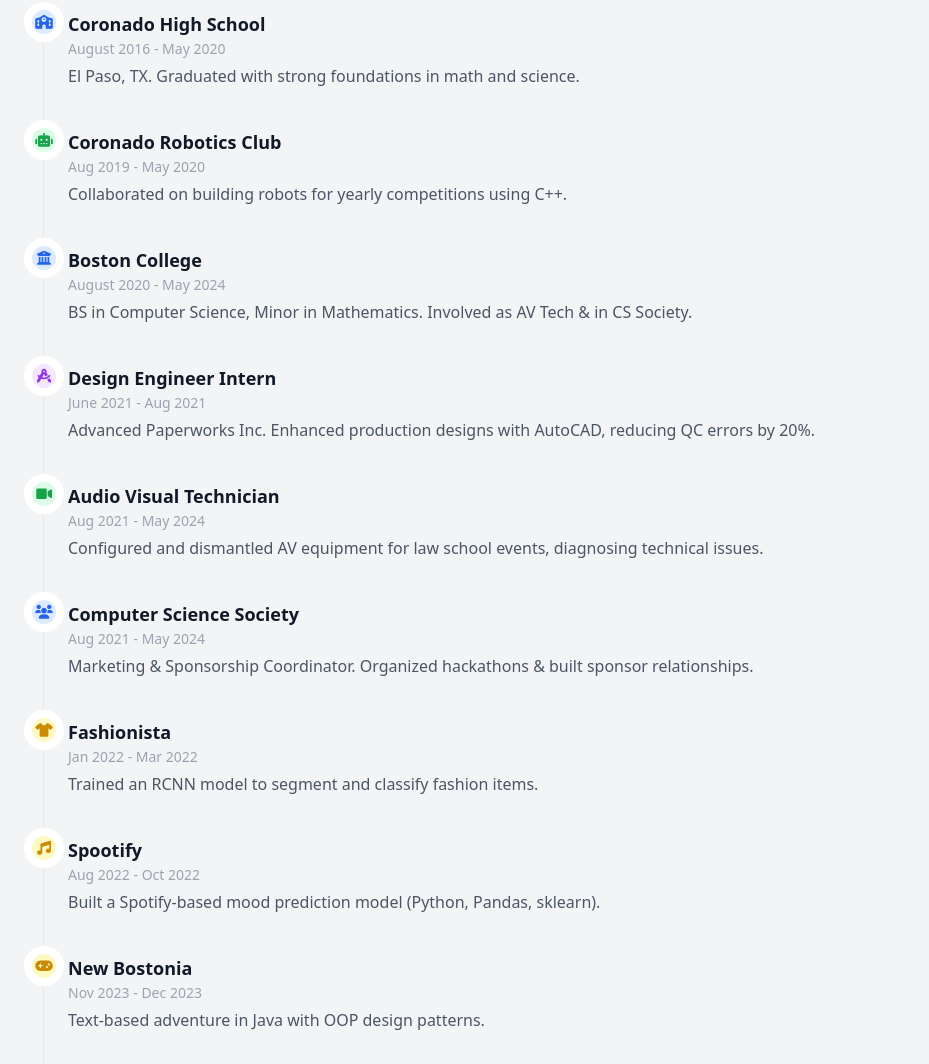
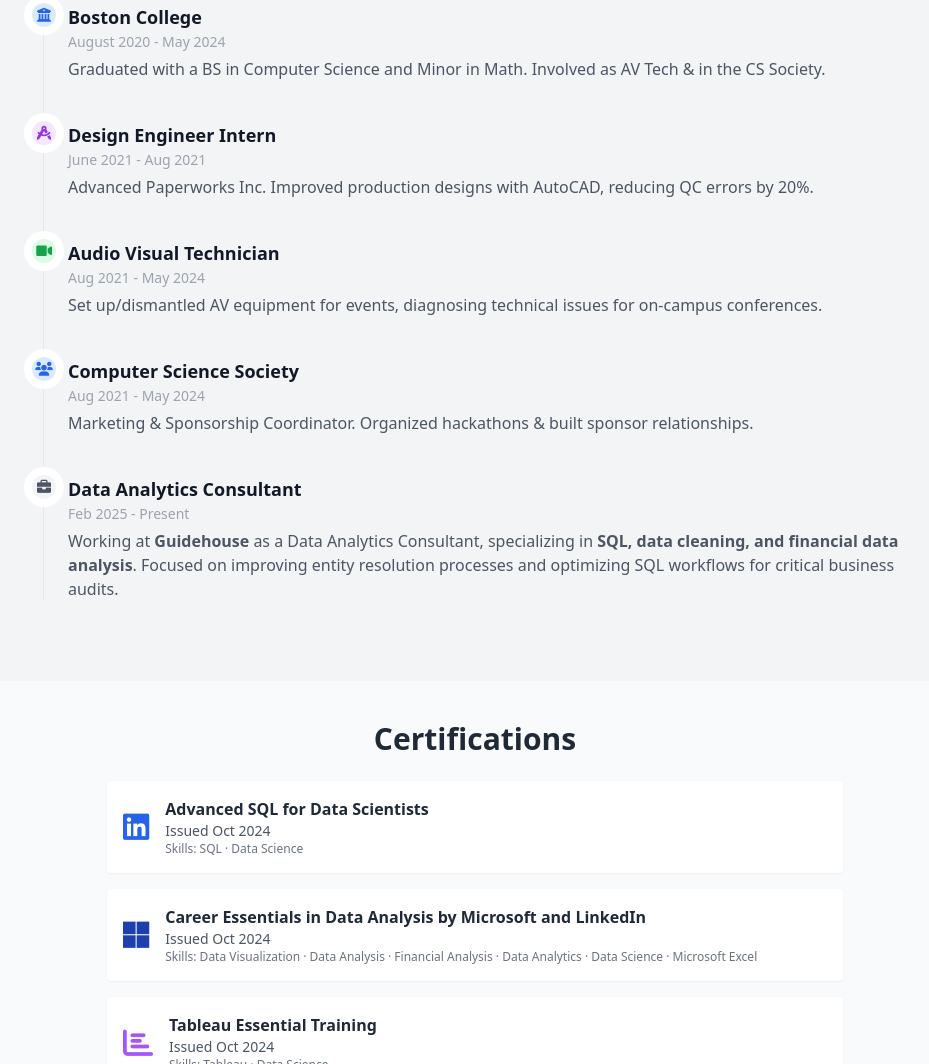
Before and after one commit to respin5757/personal-website, a plain HTML site: page index.html in a window 1280 px wide. Shown: the part 1736-2800 px from the top of the page, without its empty margins (165-1094 px from the left). Drawn offline with nearby package versions, Linux system fonts and the light colour scheme.

Commit message:
Update index.html
fix image stretch and clean timeline

```diff
--- a/index.html
+++ b/index.html
@@ -8,7 +8,7 @@
     />
     <meta
       name="description"
-      content="Professional portfolio of Rafael Espinoza, showcasing projects, skills, and a timeline."
+      content="Professional portfolio of Rafael Espinoza, showcasing projects, skills, and a concise timeline."
     />
     <title>Rafael Espinoza | Portfolio</title>
 
@@ -105,33 +105,39 @@
     <!-- ABOUT -->
     <section id="about" class="py-10 text-center">
       <h2 class="text-3xl font-semibold mb-6">About Me</h2>
-      <!-- New wrapped logos -->
-      <div class="flex justify-center space-x-6 my-4">
+      <!-- Logo Wrap: Force width but let height adjust automatically -->
+      <div class="flex justify-center space-x-8 my-4">
+        <!-- Boston College Logo -->
         <img
           src="Boston_College_Eagles_logo.png"
           alt="Boston College Logo"
-          class="w-20 h-20"
+          class="w-20 h-auto object-contain"
         />
+        <!-- Guidehouse Logo (slightly wider to preserve aspect ratio) -->
         <img
           src="Guidehouse_Logo.png"
           alt="Guidehouse Logo"
-          class="w-20 h-20"
+          class="w-28 h-auto object-contain"
         />
       </div>
       <p class="max-w-2xl mx-auto px-4 leading-relaxed">
-        I am a first-generation college graduate with a Bachelor of Science in Computer Science
-        and a minor in Mathematics from Boston College. Currently, I work as a
-        <strong>Data Analytics Consultant at Guidehouse</strong>, where I specialize in
-        <strong>SQL, data cleaning, and financial data analysis</strong>.
-        Fluent in Spanish and skilled in data analysis, visualization, and machine learning,
-        I have a passion for leveraging technology to solve complex problems.
+        I am a first-generation college graduate with a Bachelor of Science
+        in Computer Science and a minor in Mathematics from Boston College.
+        Currently, I work as a
+        <strong>Data Analytics Consultant at Guidehouse</strong>, where I
+        specialize in <strong>SQL, data cleaning, and financial data analysis</strong>.
+        Fluent in Spanish and skilled in data analysis, visualization, and
+        machine learning, I have a passion for leveraging technology to
+        solve complex problems.
       </p>
     </section>
 
     <!-- PROJECTS -->
     <section id="projects" class="py-10 bg-gray-50">
       <h2 class="text-3xl font-semibold text-center mb-6">Projects</h2>
-      <div class="max-w-6xl mx-auto grid gap-6 grid-cols-1 md:grid-cols-2 lg:grid-cols-3 px-4">
+      <div
+        class="max-w-6xl mx-auto grid gap-6 grid-cols-1 md:grid-cols-2 lg:grid-cols-3 px-4"
+      >
         <!-- SMART CABBIE -->
         <a
           href="https://github.com/respin5757/chicago-taxi-analysis"
@@ -179,8 +185,8 @@
             <h3 class="text-xl font-semibold">Large Data Processing</h3>
           </div>
           <p class="mt-2 text-sm">
-            Explored large-scale data processing with distributed computing for
-            improved performance. Focused on algorithms and parallel
+            Explored large-scale data processing with distributed computing
+            for improved performance. Focused on algorithms and parallel
             optimizations.
           </p>
           <div class="mt-3 space-x-2">
@@ -254,10 +260,10 @@
             <h3 class="text-xl font-semibold">Origami in Modern Geometry</h3>
           </div>
           <p class="mt-2 text-sm">
-            Explored the mathematical applications of the Beloch Fold in solving
-            cubic equations. Combined theoretical research and geometric
-            demonstrations to integrate advanced concepts with practical
-            techniques.
+            Explored the mathematical applications of the Beloch Fold in
+            solving cubic equations. Combined theoretical research and
+            geometric demonstrations to integrate advanced concepts with
+            practical techniques.
           </p>
           <div class="mt-3 space-x-2">
             <span
@@ -283,8 +289,8 @@
           </div>
           <p class="mt-2 text-sm">
             Developed a text-based adventure game in Java featuring dynamic
-            scenarios, inventory management, and design patterns like Singleton
-            and Factory Method.
+            scenarios, inventory management, and design patterns like
+            Singleton and Factory Method.
           </p>
           <div class="mt-3 space-x-2">
             <span
@@ -309,10 +315,10 @@
             <h3 class="text-xl font-semibold">Fashionista</h3>
           </div>
           <p class="mt-2 text-sm">
-            Developed a script that trains an RCNN model to segment and classify
-            fashion items. This project involved data preprocessing, model
-            training, and result visualization, highlighting collaboration and
-            the application of machine learning techniques.
+            Developed a script that trains an RCNN model to segment and
+            classify fashion items. This project involved data preprocessing,
+            model training, and result visualization, highlighting
+            collaboration and the application of machine learning techniques.
           </p>
           <div class="mt-3 space-x-2">
             <span
@@ -391,45 +397,6 @@
       <h2 class="text-3xl font-semibold text-center mb-6">Timeline</h2>
       <div class="max-w-4xl mx-auto px-4">
         <ol class="relative border-l border-gray-200">
-          <!-- Coronado High School -->
-          <li class="mb-10 ml-6">
-            <span
-              class="flex absolute -left-3 justify-center items-center w-6 h-6 bg-blue-100 rounded-full ring-8 ring-white"
-            >
-              <i class="fa-solid fa-school text-blue-600 text-sm"></i>
-            </span>
-            <h3 class="mb-1 text-lg font-semibold text-gray-900">
-              Coronado High School
-            </h3>
-            <time
-              class="block mb-2 text-sm font-normal leading-none text-gray-400"
-              >August 2016 - May 2020</time
-            >
-            <p class="text-base text-gray-600">
-              El Paso, TX. Graduated with strong foundations in math and
-              science.
-            </p>
-          </li>
-
-          <!-- Coronado Robotics Club -->
-          <li class="mb-10 ml-6">
-            <span
-              class="flex absolute -left-3 justify-center items-center w-6 h-6 bg-green-100 rounded-full ring-8 ring-white"
-            >
-              <i class="fa-solid fa-robot text-green-600 text-sm"></i>
-            </span>
-            <h3 class="mb-1 text-lg font-semibold text-gray-900">
-              Coronado Robotics Club
-            </h3>
-            <time
-              class="block mb-2 text-sm font-normal leading-none text-gray-400"
-              >Aug 2019 - May 2020</time
-            >
-            <p class="text-base text-gray-600">
-              Collaborated on building robots for yearly competitions using C++.
-            </p>
-          </li>
-
           <!-- Boston College -->
           <li class="mb-10 ml-6">
             <span
@@ -445,8 +412,8 @@
               >August 2020 - May 2024</time
             >
             <p class="text-base text-gray-600">
-              BS in Computer Science, Minor in Mathematics. Involved as AV
-              Tech &amp; in CS Society.
+              Graduated with a BS in Computer Science and Minor in Math.
+              Involved as AV Tech &amp; in the CS Society.
             </p>
           </li>
 
@@ -465,8 +432,8 @@
               >June 2021 - Aug 2021</time
             >
             <p class="text-base text-gray-600">
-              Advanced Paperworks Inc. Enhanced production designs with AutoCAD,
-              reducing QC errors by 20%.
+              Advanced Paperworks Inc. Improved production designs with
+              AutoCAD, reducing QC errors by 20%.
             </p>
           </li>
 
@@ -485,8 +452,8 @@
               >Aug 2021 - May 2024</time
             >
             <p class="text-base text-gray-600">
-              Configured and dismantled AV equipment for law school events,
-              diagnosing technical issues.
+              Set up/dismantled AV equipment for events, diagnosing
+              technical issues for on-campus conferences.
             </p>
           </li>
 
@@ -510,120 +477,6 @@
             </p>
           </li>
 
-          <!-- Fashionista -->
-          <li class="mb-10 ml-6">
-            <span
-              class="flex absolute -left-3 justify-center items-center w-6 h-6 bg-yellow-100 rounded-full ring-8 ring-white"
-            >
-              <i class="fa-solid fa-shirt text-yellow-600 text-sm"></i>
-            </span>
-            <h3 class="mb-1 text-lg font-semibold text-gray-900">
-              Fashionista
-            </h3>
-            <time
-              class="block mb-2 text-sm font-normal leading-none text-gray-400"
-              >Jan 2022 - Mar 2022</time
-            >
-            <p class="text-base text-gray-600">
-              Trained an RCNN model to segment and classify fashion items.
-            </p>
-          </li>
-
-          <!-- Spootify -->
-          <li class="mb-10 ml-6">
-            <span
-              class="flex absolute -left-3 justify-center items-center w-6 h-6 bg-yellow-100 rounded-full ring-8 ring-white"
-            >
-              <i class="fa-solid fa-music text-yellow-600 text-sm"></i>
-            </span>
-            <h3 class="mb-1 text-lg font-semibold text-gray-900">Spootify</h3>
-            <time
-              class="block mb-2 text-sm font-normal leading-none text-gray-400"
-              >Aug 2022 - Oct 2022</time
-            >
-            <p class="text-base text-gray-600">
-              Built a Spotify-based mood prediction model (Python, Pandas,
-              sklearn).
-            </p>
-          </li>
-
-          <!-- New Bostonia -->
-          <li class="mb-10 ml-6">
-            <span
-              class="flex absolute -left-3 justify-center items-center w-6 h-6 bg-yellow-100 rounded-full ring-8 ring-white"
-            >
-              <i class="fa-solid fa-gamepad text-yellow-600 text-sm"></i>
-            </span>
-            <h3 class="mb-1 text-lg font-semibold text-gray-900">
-              New Bostonia
-            </h3>
-            <time
-              class="block mb-2 text-sm font-normal leading-none text-gray-400"
-              >Nov 2023 - Dec 2023</time
-            >
-            <p class="text-base text-gray-600">
-              Text-based adventure in Java with OOP design patterns.
-            </p>
-          </li>
-
-          <!-- Origami in Modern Geometry -->
-          <li class="mb-10 ml-6">
-            <span
-              class="flex absolute -left-3 justify-center items-center w-6 h-6 bg-yellow-100 rounded-full ring-8 ring-white"
-            >
-              <i class="fa-solid fa-shapes text-yellow-600 text-sm"></i>
-            </span>
-            <h3 class="mb-1 text-lg font-semibold text-gray-900">
-              Origami in Modern Geometry
-            </h3>
-            <time
-              class="block mb-2 text-sm font-normal leading-none text-gray-400"
-              >Mar 2024 - May 2024</time
-            >
-            <p class="text-base text-gray-600">
-              Explored the Beloch Fold for solving cubic equations, merging
-              theory with geometric demos.
-            </p>
-          </li>
-
-          <!-- Large Data Processing -->
-          <li class="mb-10 ml-6">
-            <span
-              class="flex absolute -left-3 justify-center items-center w-6 h-6 bg-yellow-100 rounded-full ring-8 ring-white"
-            >
-              <i class="fa-solid fa-network-wired text-yellow-600 text-sm"></i>
-            </span>
-            <h3 class="mb-1 text-lg font-semibold text-gray-900">
-              Large Data Processing
-            </h3>
-            <time
-              class="block mb-2 text-sm font-normal leading-none text-gray-400"
-              >Mar 2024 - May 2024</time
-            >
-            <p class="text-base text-gray-600">
-              Explored parallel computing methods for large-scale data
-              processing using Spark &amp; Scala.
-            </p>
-          </li>
-
-          <!-- Smart Cabbie -->
-          <li class="mb-10 ml-6">
-            <span
-              class="flex absolute -left-3 justify-center items-center w-6 h-6 bg-yellow-100 rounded-full ring-8 ring-white"
-            >
-              <i class="fa-solid fa-taxi text-yellow-600 text-sm"></i>
-            </span>
-            <h3 class="mb-1 text-lg font-semibold text-gray-900">Smart Cabbie</h3>
-            <time
-              class="block mb-2 text-sm font-normal leading-none text-gray-400"
-              >Nov 2024 - Dec 2024</time
-            >
-            <p class="text-base text-gray-600">
-              Analyzed Chicago taxi data with SQL/Python &amp; Tableau
-              dashboards for strategic insights.
-            </p>
-          </li>
-
           <!-- Guidehouse -->
           <li class="mb-10 ml-6">
             <span
@@ -631,15 +484,19 @@
             >
               <i class="fa-solid fa-briefcase text-gray-600 text-sm"></i>
             </span>
-            <h3 class="mb-1 text-lg font-semibold text-gray-900">Data Analytics Consultant</h3>
+            <h3 class="mb-1 text-lg font-semibold text-gray-900">
+              Data Analytics Consultant
+            </h3>
             <time
               class="block mb-2 text-sm font-normal leading-none text-gray-400"
               >Feb 2025 - Present</time
             >
             <p class="text-base text-gray-600">
-              Working at <strong>Guidehouse</strong> as a Data Analytics Consultant, specializing in
-              <strong>SQL, data cleaning, and financial data analysis</strong>.
-              Focused on improving entity resolution processes and optimizing SQL workflows for critical business audits.
+              Working at <strong>Guidehouse</strong> as a Data Analytics
+              Consultant, specializing in <strong>SQL, data cleaning,
+              and financial data analysis</strong>. Focused on improving
+              entity resolution processes and optimizing SQL workflows
+              for critical business audits.
             </p>
           </li>
         </ol>
```
